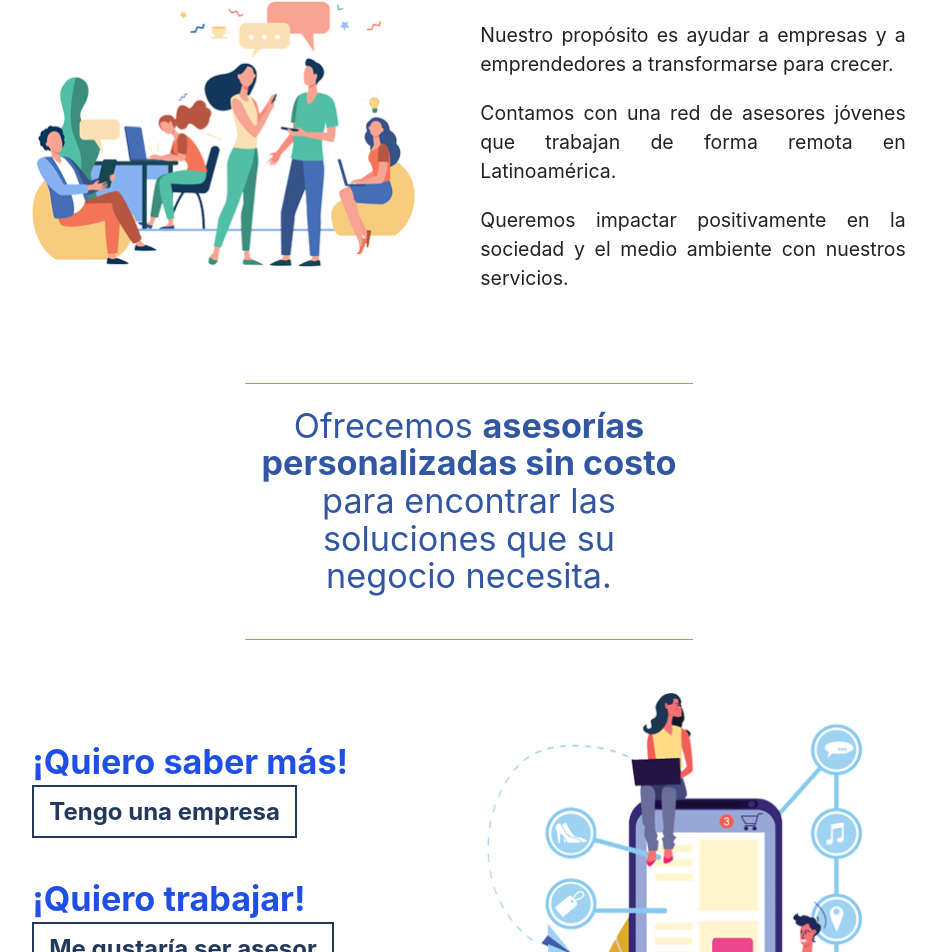
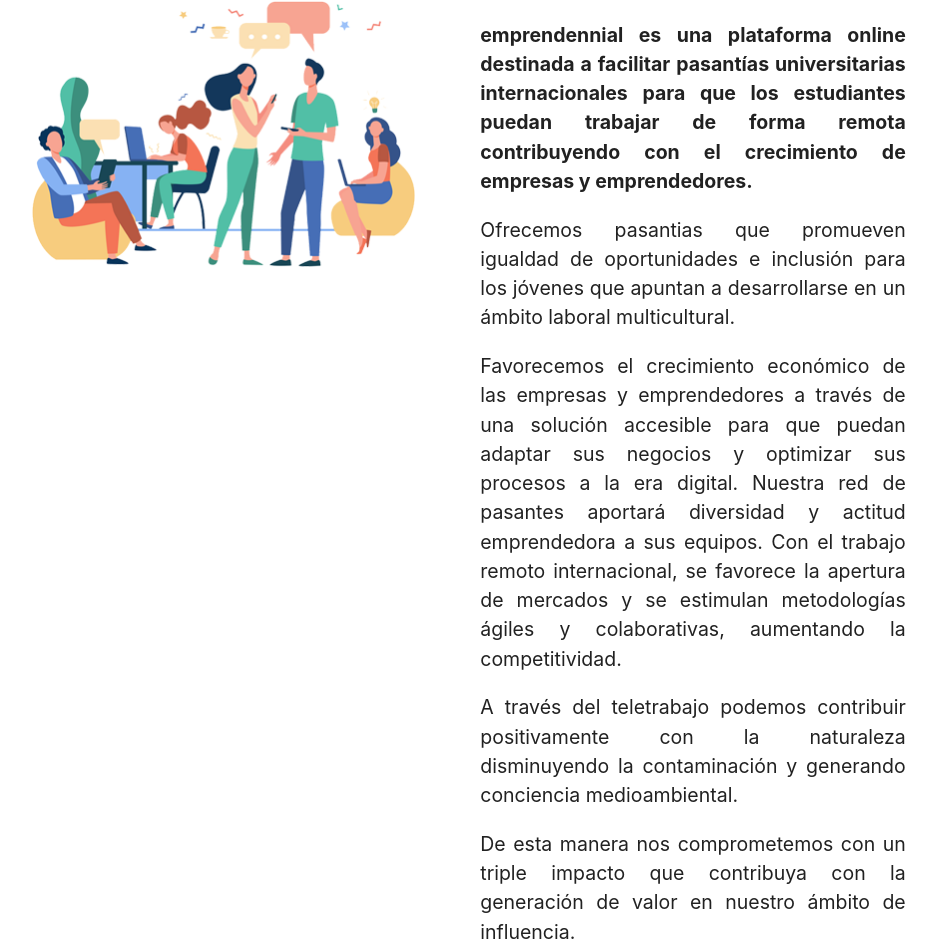
Before and after one commit to LewiSamuel/empreendinal-landing, a React (Create React App) app: page / in a window 1280 px wide. Shown: the part 113-1065 px from the top of the page, without its empty margins (171-1108 px from the left). Built offline with nearby package versions, Linux system fonts and the light colour scheme.

Commit message:
Cambios de Texto

```diff
--- a/src/App.js
+++ b/src/App.js
@@ -69,13 +69,19 @@
           </div>
           <div className="col s12 m6" style={{textAlign: "justify"}}>
             <p className="font-size-1">
-            Nuestro propósito es ayudar a empresas y a emprendedores a transformarse para crecer.
+              <b>emprendennial es una plataforma online destinada a facilitar pasantías universitarias internacionales para que los estudiantes puedan trabajar de forma remota contribuyendo con el crecimiento de empresas y emprendedores.</b>
             </p>
             <p className="font-size-1">
-            Contamos con una red de asesores jóvenes que trabajan de forma remota en Latinoamérica.
+            Ofrecemos pasantias que promueven igualdad de oportunidades e inclusión para los jóvenes que apuntan a desarrollarse en un ámbito laboral multicultural.
             </p>
             <p className="font-size-1">
-            Queremos impactar positivamente en la sociedad y el medio ambiente con nuestros servicios.
+            Favorecemos el crecimiento económico de las empresas y emprendedores a través de una solución accesible para que puedan adaptar sus negocios y optimizar sus procesos a la era digital. Nuestra red de pasantes aportará diversidad y actitud emprendedora a sus equipos. Con el trabajo remoto internacional, se favorece la apertura de mercados y se estimulan metodologías ágiles y colaborativas, aumentando la competitividad.
+            </p>
+            <p className="font-size-1">
+            A través del teletrabajo podemos contribuir positivamente con la naturaleza disminuyendo la contaminación y generando conciencia medioambiental.
+            </p>
+            <p className="font-size-1">
+            De esta manera nos comprometemos con un triple impacto que contribuya con la generación de valor en nuestro ámbito de influencia.
             </p>
           </div>
         </section>
@@ -87,7 +93,7 @@
       <section className="row">
         <div className="col s12 m6 offset-m3 center-align breack-text">
           <h4>
-            Ofrecemos <b>asesorías personalizadas sin costo</b> para encontrar las soluciones que su negocio necesita.
+          Guiados por la innovación, buscamos que quienes participen de nuestra iniciativa sean parte de este cambio del modelo de trabajo tradicional y puedan <b Style="color:#73bb51 !important;">transformarse para crecer.</b>
           </h4>
         </div>
       </section>
@@ -113,24 +119,24 @@
             <div className="spacing-v">
               <h4>
                 <b className="color-deafult">
-                  ¡Quiero saber más!
+                  Tengo una empresa
                 </b>
               </h4>
               <a
               onClick={() => {window.open("https://forms.gle/zSQcbhTygWNhWwJs6", "", "width=600,height=800")}}
               href="#!"
-              className="modal-trigger button-click-here">Tengo una empresa</a>
+              className="modal-trigger button-click-here">Busco pasantes</a>
             </div>
 
             <div className="spacing-v">
               <h4>
                 <b className="color-deafult">
-                  ¡Quiero trabajar!
+                  Soy estudiante
                 </b>
               </h4>
               <a
               onClick={() => {window.open("https://forms.gle/KzHC4ta6JiYs5VPq5 ", "", "width=600,height=800")}}
-               href="#!" className="modal-trigger button-click-here">Me gustaría ser asesor</a>
+               href="#!" className="modal-trigger button-click-here">Busco una pasantía</a>
             </div>
           </div>
           <div className="col s12 m6">
@@ -144,7 +150,7 @@
       <section className="row">
         <div className="col s12 center-align spacing-v">
           <a onClick={() => {window.open("https://forms.gle/fQN1GietpJgAcQgv9", "", "width=600,height=800")}}
-               href="#!" className="modal-trigger button-click-here">¡Hacer una consulta general!</a>
+               href="#!" className="modal-trigger button-click-here">¡Hacer una consulta!</a>
         </div>
       </section>
 
```
